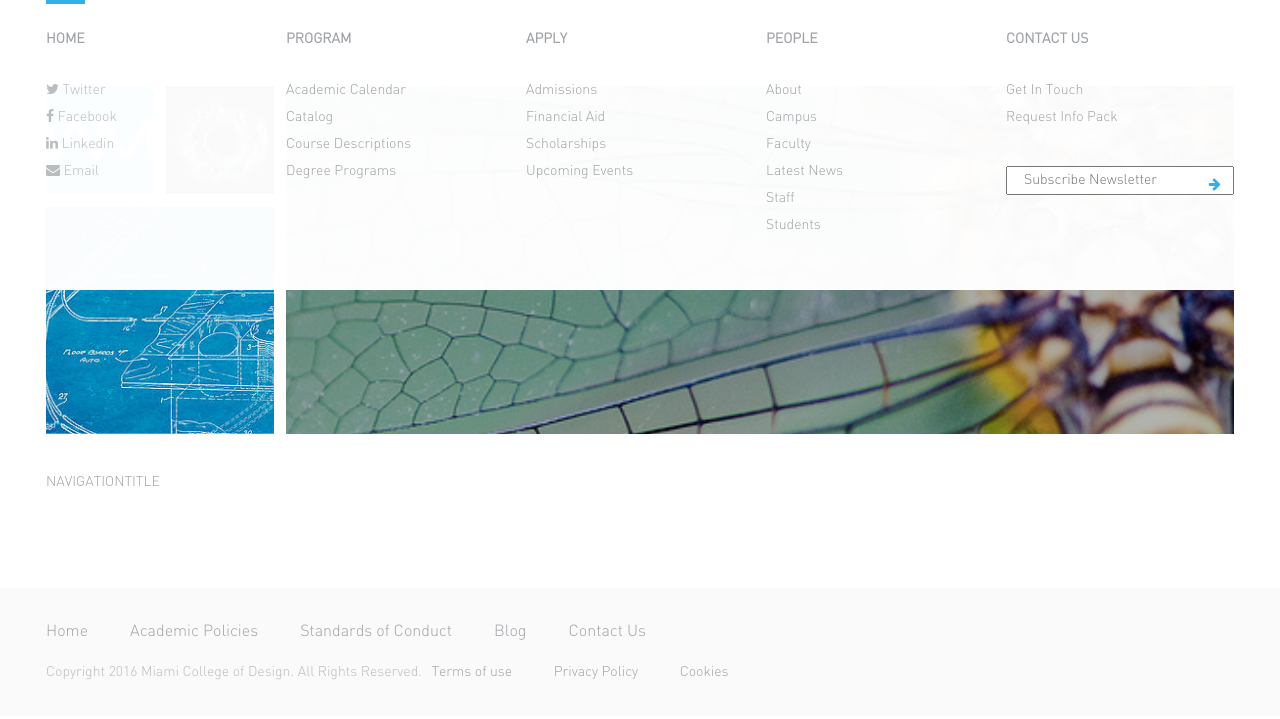
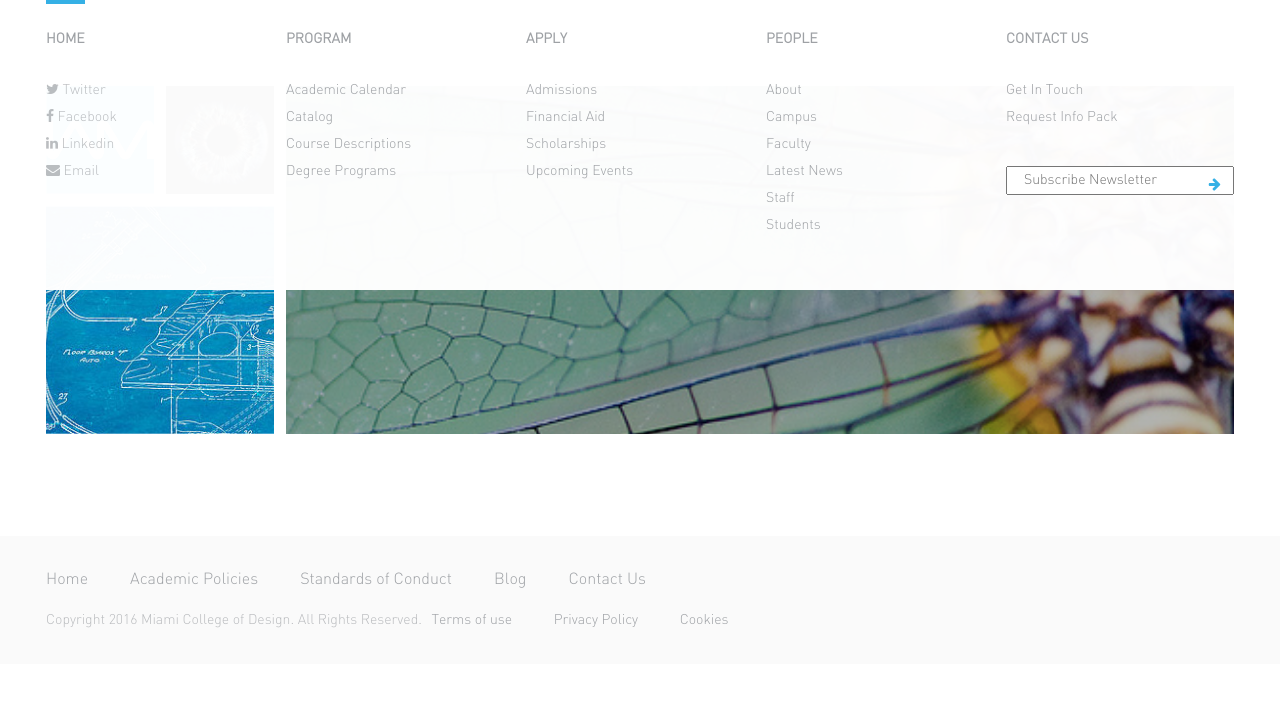
Before and after one commit to akritibhusal/MiamiCollegeofDesign, a Jekyll site: the page built from contact-us.markdown, in a window 1280 px wide. Shown: the top 719 px of the page. Built offline with Jekyll 4.4.1, drawn with Linux system fonts in a browser that asks for light colours; nearby versions of some CDN libraries.

Commit message:
config change

```diff
--- a/_config.yml
+++ b/_config.yml
@@ -51,7 +51,7 @@ defaults:
     header_title: ''
     header_subtitle: ''
     sidemenu:
-      navigationID: navigationTitle
+      sidemenu_link_ID: 'Title for sidemenu'
 - scope:
     path: ''
     type: events
--- a/_layouts/default.html
+++ b/_layouts/default.html
@@ -65,7 +65,7 @@
 					<ul class="side-nav padding-left-right--small padding-top-bottom--large uppercase">
 
 						{% for menu-item in page.sidemenu %}
-						<li class="side-menu uppercase"><a href="#{{menu-item[0]}}">{{menu-item[1]}}</a></li>
+						<li class="side-menu uppercase {% if menu-item[0] == 'sidemenu_link_ID' %} hidden {% endif %}"><a href="#{{menu-item[0]}}">{{menu-item[1]}}</a></li>
 						{% endfor %}
 
 					</ul>
--- a/_sass/_app.sass
+++ b/_sass/_app.sass
@@ -623,3 +623,6 @@ $anchor-line-height: 5rem !default
 			float: left
 
 		@extend .event__nav
+
+.hidden
+	display: none
```
